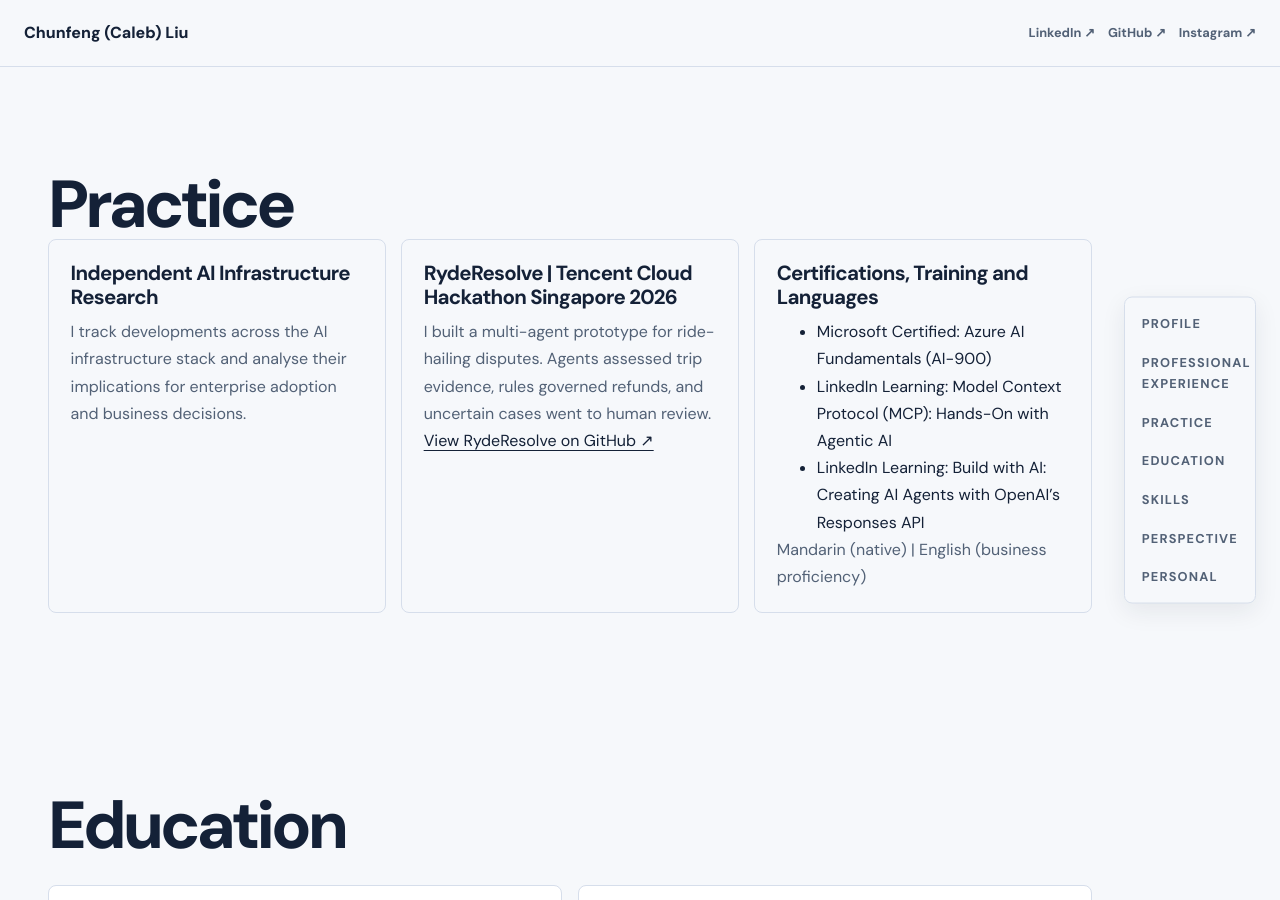
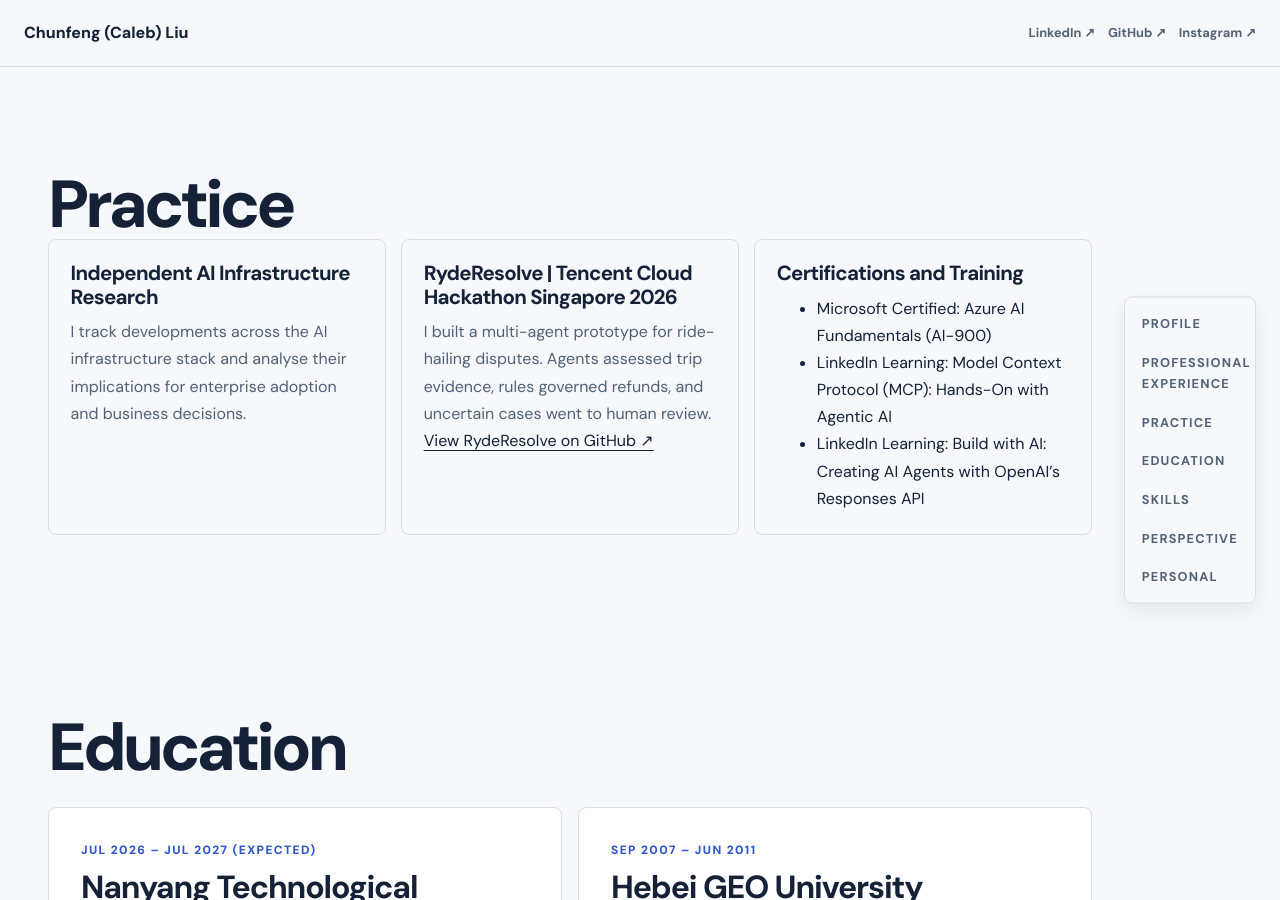
Before and after one commit to sprindy/chunfeng_liu.github.io, a Jekyll site: the page built from index.html, in a window 1280 px wide and 900 px high, scrolled down 2220 px. Built offline with Jekyll 4.4.1, drawn with Linux system fonts in a browser that asks for light colours; some web fonts are replaced.

Commit message:
Remove language proficiencies from Practice

```diff
--- a/index.html
+++ b/index.html
@@ -91,13 +91,12 @@ layout: default
       <a href="https://github.com/sprindy/ryderesolve-vision5">View RydeResolve on GitHub ↗</a>
     </article>
     <article>
-      <h3>Certifications, Training and Languages</h3>
+      <h3>Certifications and Training</h3>
       <ul>
         <li>Microsoft Certified: Azure AI Fundamentals (AI-900)</li>
         <li>LinkedIn Learning: Model Context Protocol (MCP): Hands-On with Agentic AI</li>
         <li>LinkedIn Learning: Build with AI: Creating AI Agents with OpenAI’s Responses API</li>
       </ul>
-      <p>Mandarin (native) | English (business proficiency)</p>
     </article>
   </div>
 </section>
```
